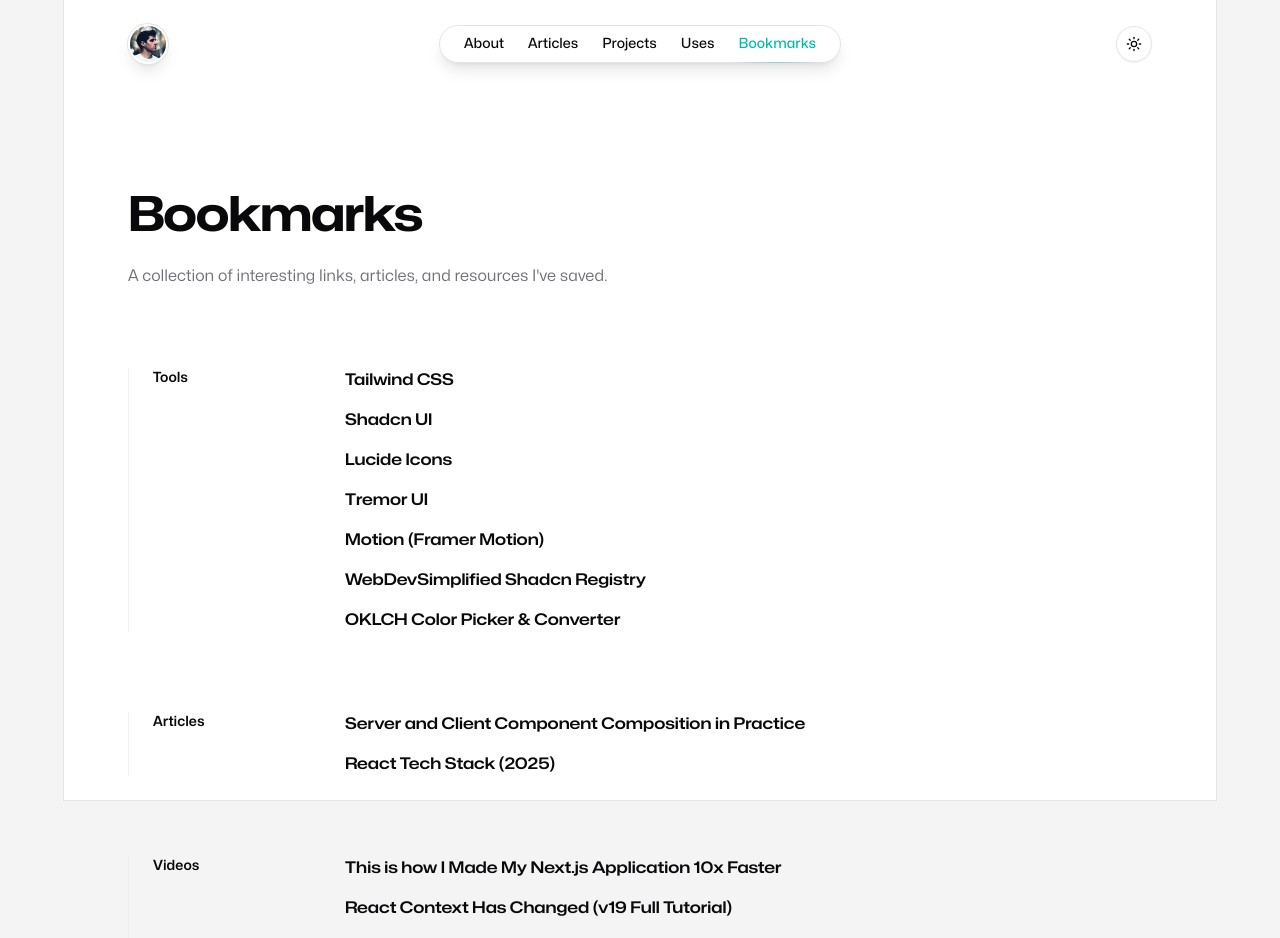
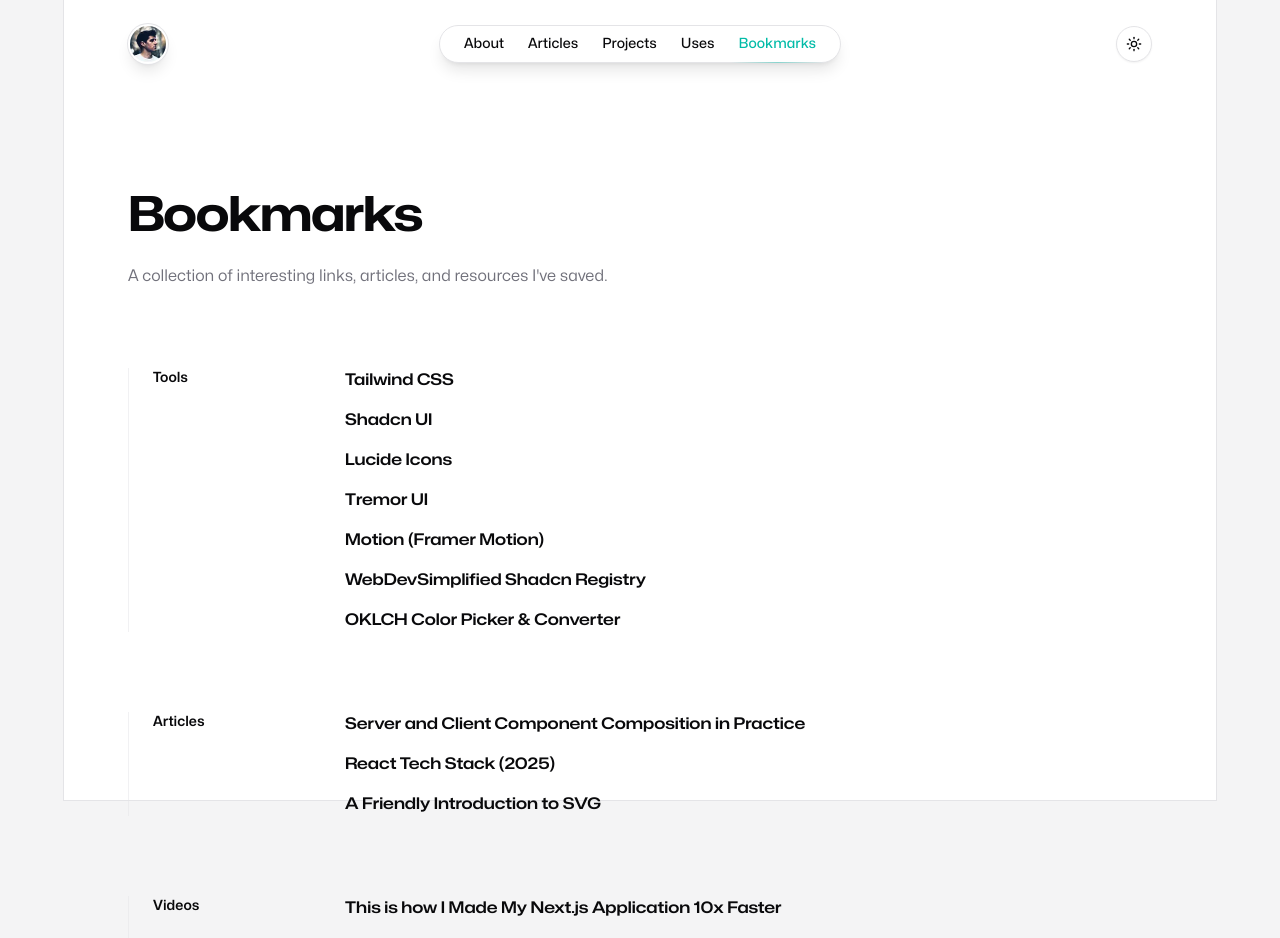
Before and after one commit to fikrirakala/spotlight, a Next.js app: page /bookmarks in a window 1280 px wide. Shown: the top 938 px of the page. Built offline with nearby package versions, Linux system fonts and the light colour scheme.

Commit message:
Update Bookmarks

```diff
--- a/src/app/bookmarks/sections/articles.mdx
+++ b/src/app/bookmarks/sections/articles.mdx
@@ -5,4 +5,7 @@
   <BookmarkLink href="https://www.robinwieruch.de/react-tech-stack/">
     React Tech Stack (2025)
   </BookmarkLink>
+  <BookmarkLink href="https://www.joshwcomeau.com/svg/friendly-introduction-to-svg/">
+    A Friendly Introduction to SVG
+  </BookmarkLink>
 </Bookmarks>
```
